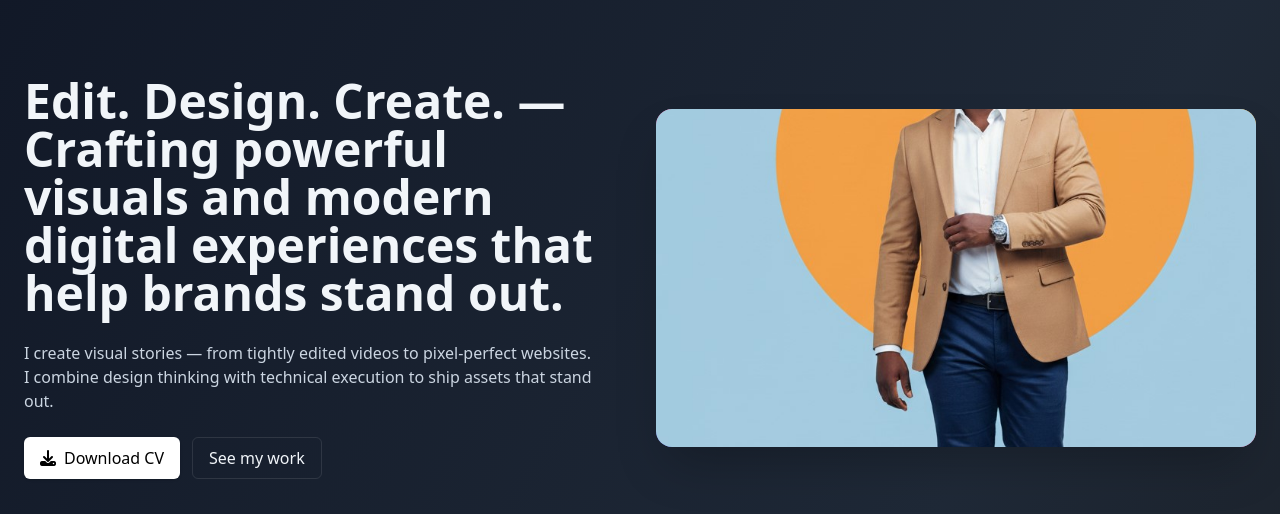
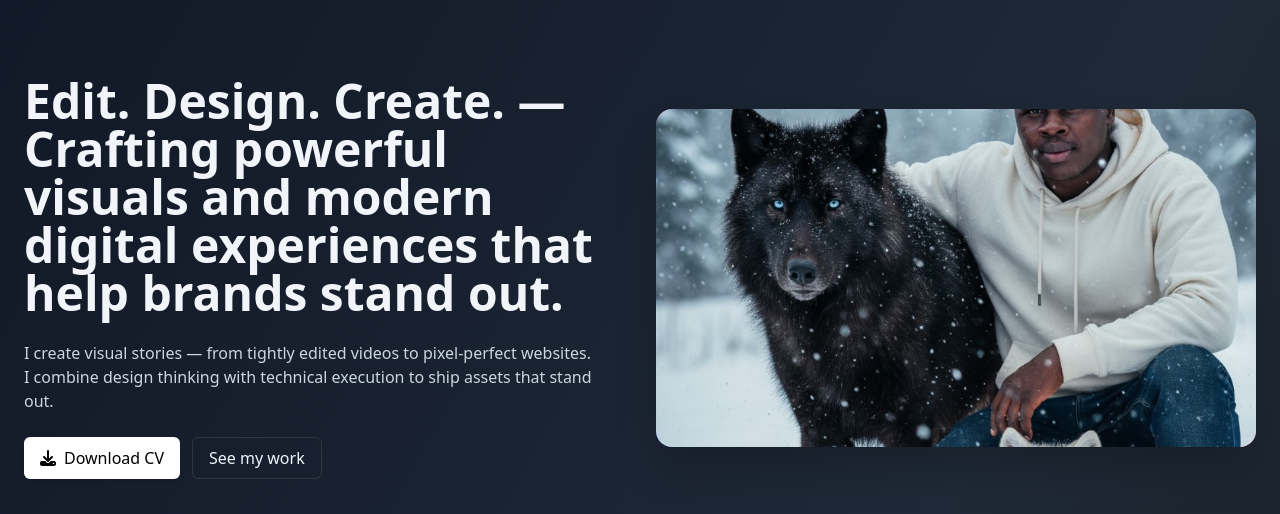
Before and after one commit to Newt254/portfolio, a plain HTML site: page index.html in a window 1280 px wide. Shown: the part 91-605 px from the top of the page. Drawn offline with nearby package versions, Linux system fonts and the light colour scheme.

Commit message:
Update index.html

```diff
--- a/index.html
+++ b/index.html
@@ -51,7 +51,7 @@
   <!-- Hero Image -->
   <div class="relative">
     <div class="w-full aspect-video rounded-2xl overflow-hidden bg-gradient-to-tr from-indigo-700 via-pink-600 to-amber-500 shadow-2xl flex items-center justify-center">
-      <img src="me002.jpg" alt="Brian Newton" class="w-full rounded-2xl shadow-2xl" />
+      <img src="me003.jpg" alt="Brian Newton" class="w-full rounded-2xl shadow-2xl" />
     </div>
   </div>
 </section>
```
